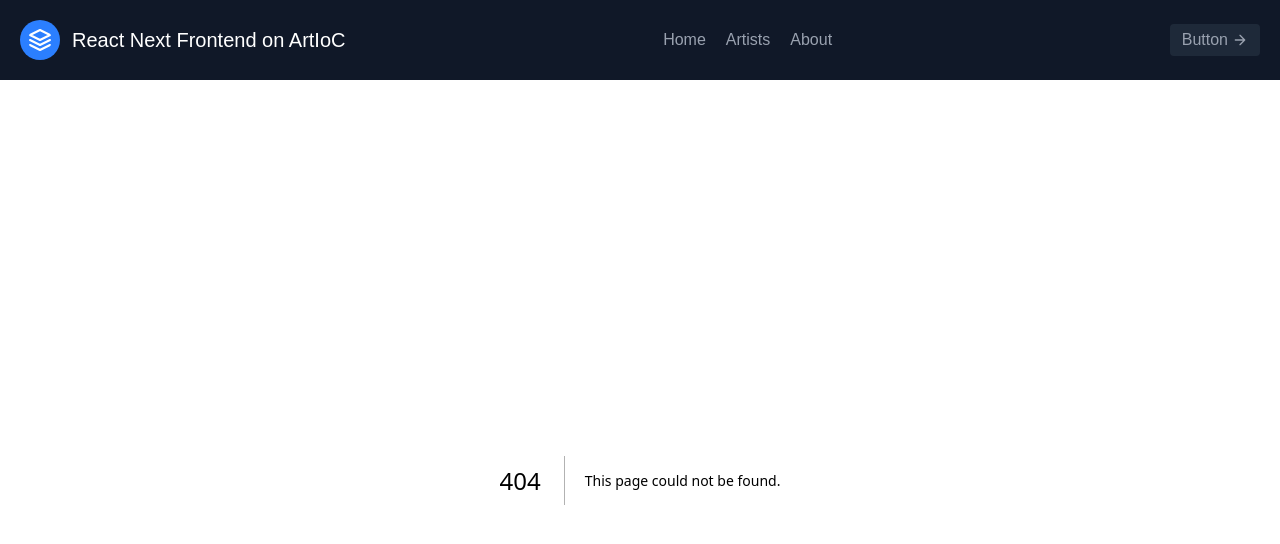
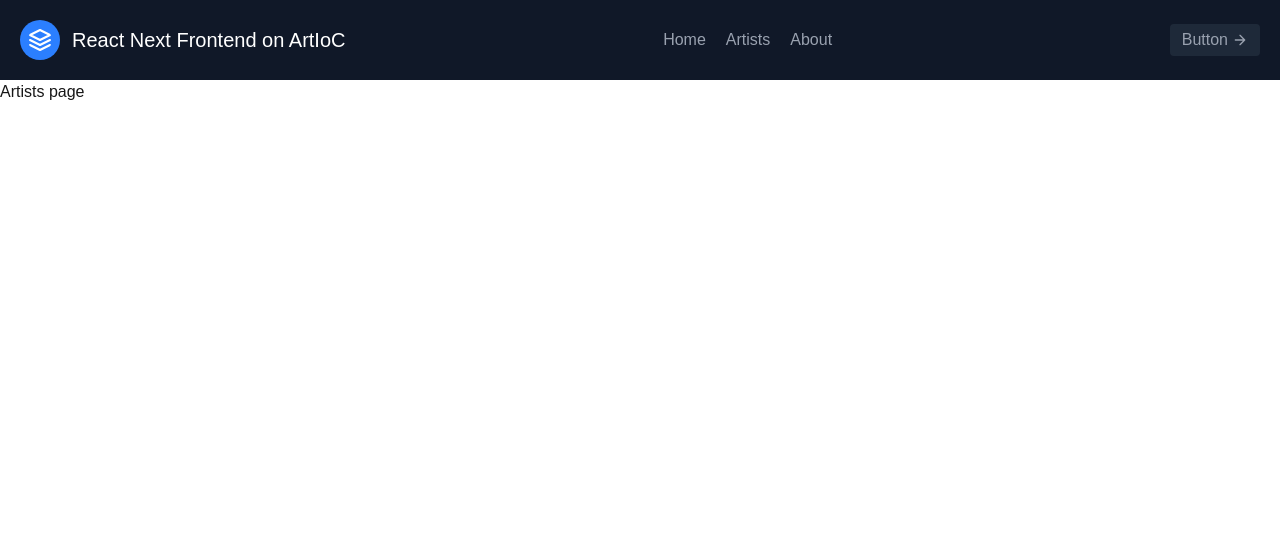
Before and after one commit to Yoann-B-ENI/front_api_next, a Next.js app: page /artists in a window 1280 px wide. Before the commit this address had no page. Shown: the top 544 px of the page. Built offline with nearby package versions, Linux system fonts and the light colour scheme.

Commit message:
project: empty page structure

```diff
--- /dev/null
+++ b/app/(core)/artists/[slug]/page.tsx
@@ -0,0 +1,11 @@
+
+
+export default async function Page({
+  params,
+}: {
+  params: Promise<{ slug: string }>
+}) {
+  const { slug } = await params
+
+  return <div>Artist of slug {slug}</div>
+}
--- /dev/null
+++ b/app/(core)/artists/page.tsx
@@ -0,0 +1,9 @@
+
+
+export default function Page(){
+    return (
+        <div>
+            <h1>Artists page</h1>
+        </div>
+    );
+}
--- /dev/null
+++ b/app/(core)/artworks/page.tsx
@@ -0,0 +1,5 @@
+
+
+export default function Page(){
+    return (<div><h1>Artworks page</h1></div>);
+}
```
